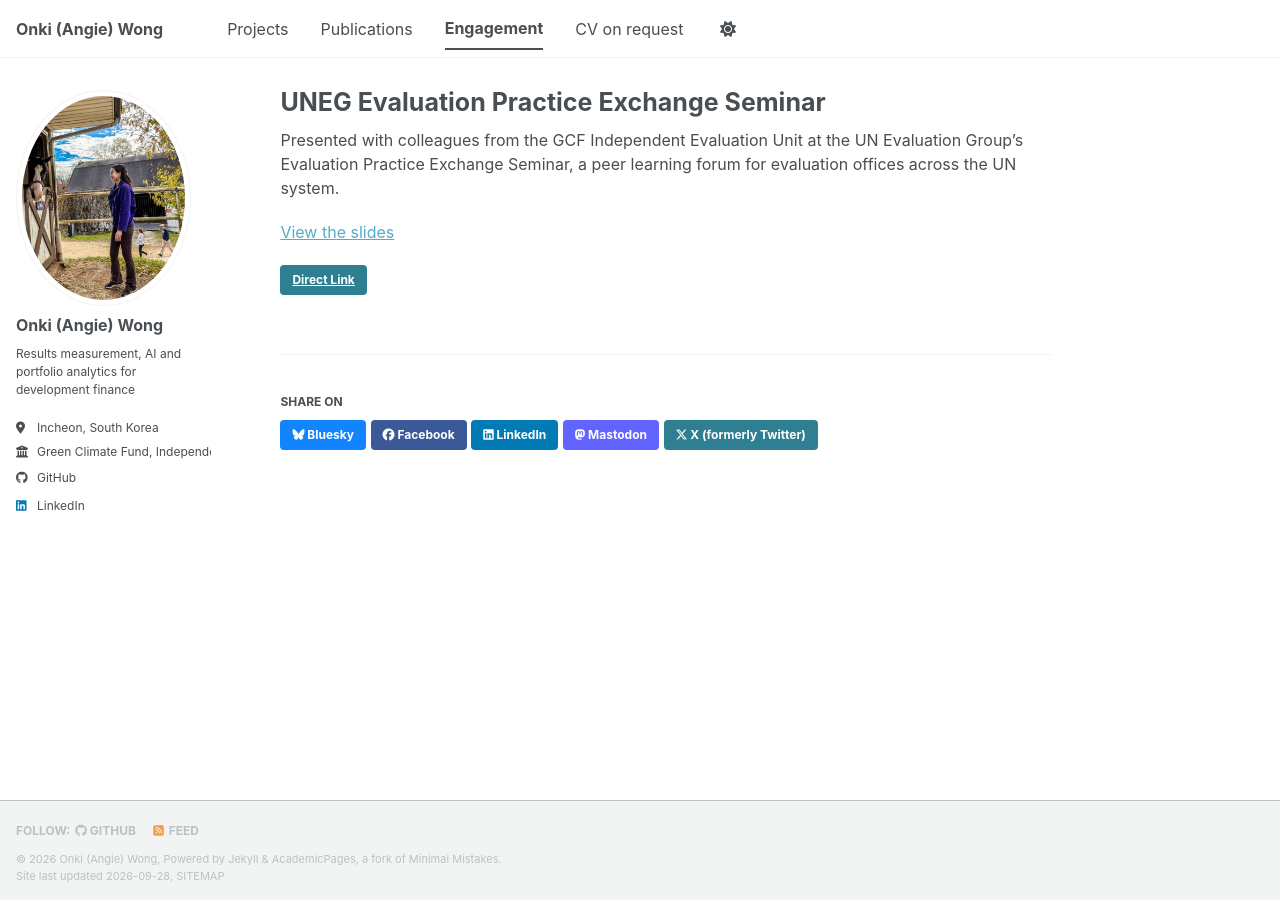
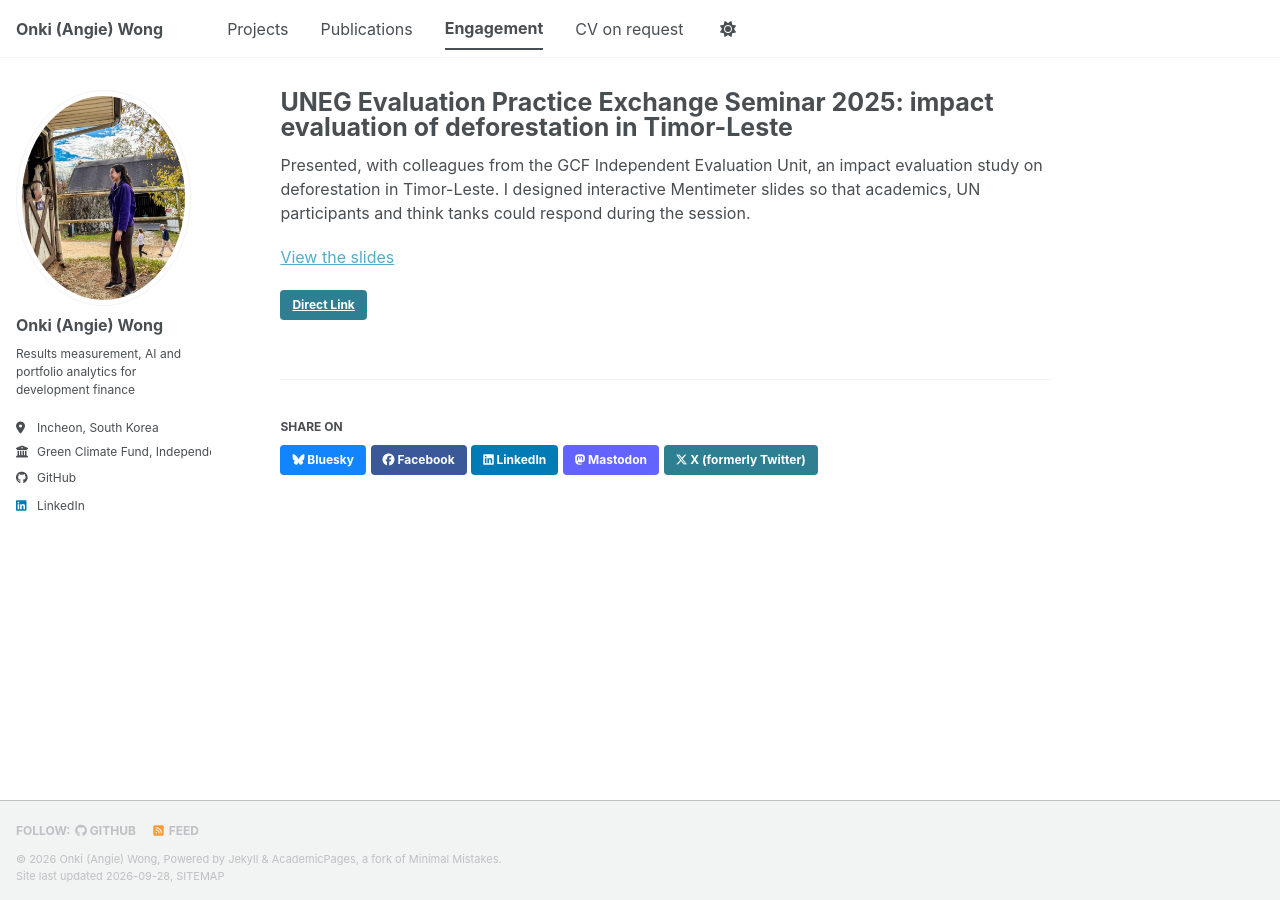
Before and after one commit to owangie/owangie.github.io, a Jekyll site: the page built from _talks/2025-02-10-uneg-epe.md, in a window 1280 px wide. Built offline with Jekyll 4.4.1, drawn with Linux system fonts in a browser that asks for light colours; a style sheet for code colours, icons or effects is not loaded.

Commit message:
Engagement: UNEG 2025 Timor-Leste impact evaluation presentation

```diff
--- a/_layouts/home.html
+++ b/_layouts/home.html
@@ -227,10 +227,10 @@
     <ul class="list reveal">
       {% for t in site.talks reversed %}
       <li>
-        <span class="yr">{% unless t.hide_date %}{{ t.date | date: "%Y" }}{% endunless %}</span>
+        <span class="yr">{% if t.year %}{{ t.year }}{% elsif t.hide_date %}{% else %}{{ t.date | date: "%Y" }}{% endif %}</span>
         <span>
           {% if t.link %}<a class="t" href="{{ t.link }}">{{ t.title }}</a>{% else %}<span class="t">{{ t.title }}</span>{% endif %}
-          <span class="sub">{{ t.venue }}{% if t.link %} · <a href="{{ t.link }}">Slides</a>{% endif %}</span>
+          <span class="sub">{{ t.content | strip_html | strip | split: "View the slides" | first | strip }}{% if t.link %} <a href="{{ t.link }}">View the slides</a>{% endif %}</span>
         </span>
       </li>
       {% endfor %}
--- /dev/null
+++ b/_talks/2025-02-10-uneg-epe.md
@@ -0,0 +1,16 @@
+---
+title: "UNEG Evaluation Practice Exchange Seminar 2025: impact evaluation of deforestation in Timor-Leste"
+collection: talks
+type: "Presentation"
+permalink: /talks/uneg-epe
+venue: "United Nations Evaluation Group"
+date: 2025-02-10
+year: 2025
+location: "Virtual"
+hide_date: true
+link: "https://unegslideshow.my.canva.site/"
+---
+
+Presented, with colleagues from the GCF Independent Evaluation Unit, an impact evaluation study on deforestation in Timor-Leste. I designed interactive Mentimeter slides so that academics, UN participants and think tanks could respond during the session.
+
+[View the slides](https://unegslideshow.my.canva.site/)
--- a/_talks/2026-02-10-uneg-epe.md
+++ /dev/null
@@ -1,15 +0,0 @@
----
-title: "UNEG Evaluation Practice Exchange Seminar"
-collection: talks
-type: "Presentation"
-permalink: /talks/uneg-epe
-venue: "United Nations Evaluation Group"
-date: 2026-02-10
-location: "Virtual"
-hide_date: true
-link: "https://unegslideshow.my.canva.site/"
----
-
-Presented with colleagues from the GCF Independent Evaluation Unit at the UN Evaluation Group's Evaluation Practice Exchange Seminar, a peer learning forum for evaluation offices across the UN system.
-
-[View the slides](https://unegslideshow.my.canva.site/)
```
